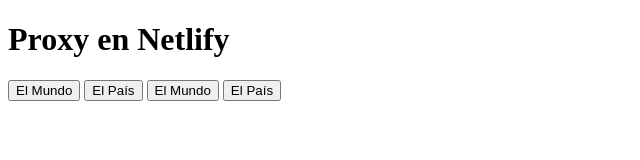
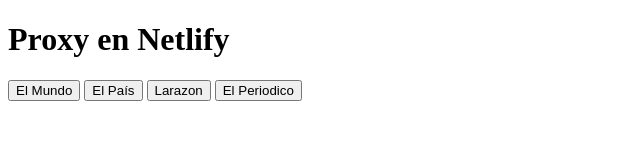
Before and after one commit to sha3ky/proyecto-proxy, a website: page index.html in a window 1280 px wide. Shown: the full height of the page, 0-640 px from the left. Drawn offline with Linux system fonts and the light colour scheme.

Commit message:
error dos paginas

```diff
--- a/index.html
+++ b/index.html
@@ -139,8 +139,8 @@
     <div class="responsive-container">
       <button onclick="loadSite('https://elmundo.es')">El Mundo</button>
       <button onclick="loadSite('https://elpais.com')">El País</button>
-      <button onclick="loadSite('https://larazon.es')">El Mundo</button>
-      <button onclick="loadSite('https://elperiodico.es')">El País</button>
+      <button onclick="loadSite('https://larazon.es')">Larazon</button>
+      <button onclick="loadSite('https://elperiodico.es')">El Periodico</button>
     </div>
     <iframe
       id="siteViewer"
```
Also changed, not shown: api/proxy.js (+6 -7 lines).
